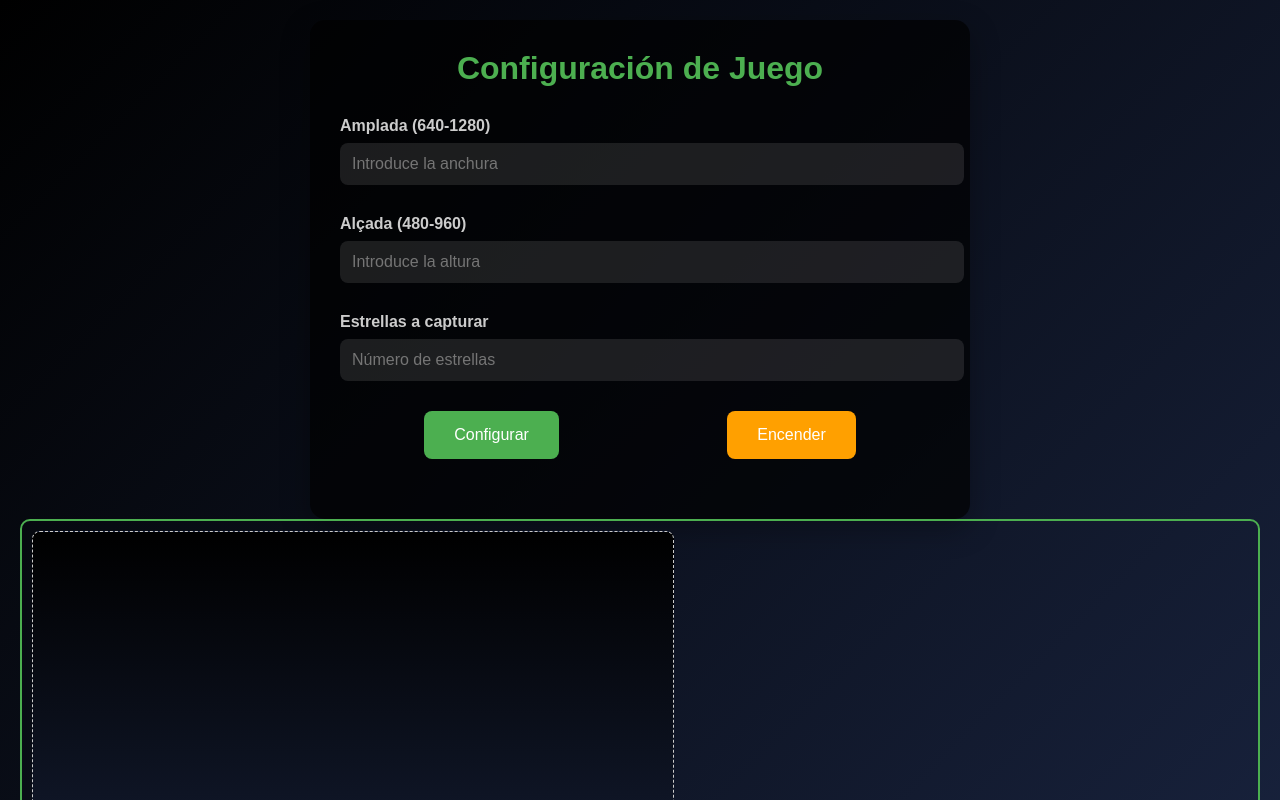
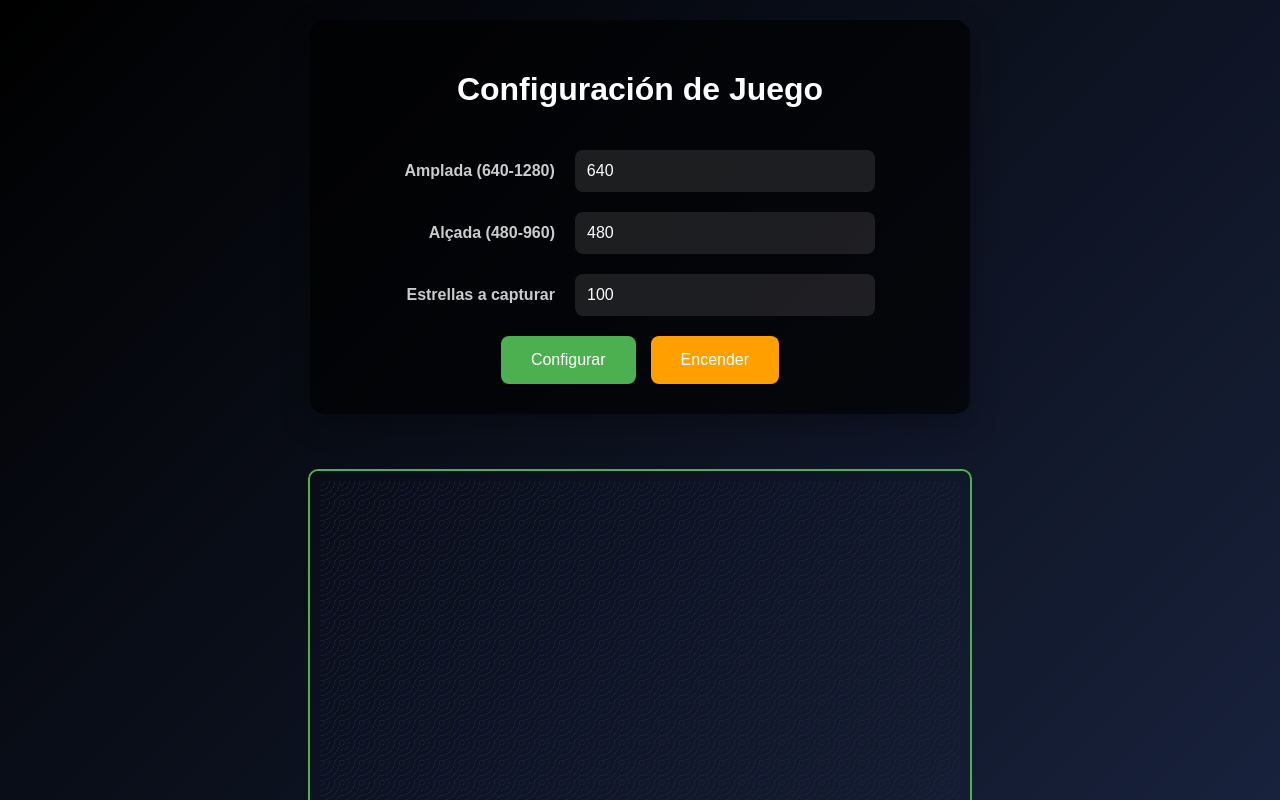
Before and after one commit to Christian270304/Stars-Hunters, a website: page public/admin.html in a window 1280 px wide. Both pictures are taken after a click on the button "Configurar". Shown: the top 800 px of the page. Drawn offline with nearby package versions, Linux system fonts and the light colour scheme; no server answers.

Commit message:
Add admin panel with configuration options and enhance socket connection handling

```diff
--- a/public/admin.html
+++ b/public/admin.html
@@ -7,24 +7,27 @@
     <title>Panel de Admin - Star Hunter</title>
 </head>
 <body>
+    <body>
         <div class="admin-container">
+
+
             <div class="admin-header">
                 <h1>Configuración de Juego</h1>
             </div>
 
             <div class="form-group">
-            <label for="amplada">Amplada (640-1280)</label>
-            <input type="number" min="640" max="1280" id="amplada" placeholder="Introduce la anchura" required>
+                <label for="width">Amplada (640-1280)</label>
+                <input type="number" min="640" max="1280" id="width" value="640" required>
             </div>
 
             <div class="form-group">
-            <label for="alçada">Alçada (480-960)</label>
-            <input type="number" min="480" max="960" id="alçada" placeholder="Introduce la altura" required>
+                <label for="height">Alçada (480-960)</label>
+                <input type="number" min="480" max="960" id="height" value="480" required>
             </div>
 
             <div class="form-group">
                 <label for="estrellas">Estrellas a capturar</label>
-            <input type="number" id="estrellas" placeholder="Número de estrellas" required>
+                <input type="number" id="estrellas" value="100" required>
             </div>
 
             <div class="button-group">
@@ -36,5 +39,9 @@
         <div class="canvas-container">
             <canvas id="gameCanvas" width="640" height="480"></canvas>
         </div>
+
+
+    <script src="http://localhost:3000/socket.io/socket.io.js"></script>
+    <script src="js/admin.js"></script>
 </body>
 </html>
--- a/public/css/admin.css
+++ b/public/css/admin.css
@@ -5,57 +5,57 @@ body {
     margin: 0;
     padding: 20px;
     min-height: 100vh;
+    display: flex;
+    flex-direction: column;
+    align-items: center;
+    gap: 30px;
 }
 
 .admin-container {
     background: rgba(0, 0, 0, 0.7);
     padding: 30px;
     border-radius: 15px;
+    width: 100%;
     max-width: 600px;
-    margin: 0 auto;
     box-shadow: 0 10px 30px rgba(0,0,0,0.3);
-}
-
-.admin-header {
-    text-align: center;
-    margin-bottom: 30px;
-}
-
-.admin-header h1 {
-    color: #4CAF50;
-    font-size: 32px;
-    margin: 0;
+    display: flex;
+    flex-direction: column;
+    gap: 20px;
+    align-items: center;
 }
 
 .form-group {
-    margin-bottom: 20px;
+    display: grid;
+    grid-template-columns: 1fr 2fr;
+    gap: 20px;
+    align-items: center;
 }
 
 .form-group label {
-    display: block;
-    margin-bottom: 8px;
+    min-width: 150px;
     color: #ccc;
     font-weight: bold;
+    text-align: right;
 }
 
 .form-group input {
-    width: 100%;
     padding: 12px;
     background: rgba(255, 255, 255, 0.1);
     border: none;
     border-radius: 8px;
     color: #fff;
     font-size: 16px;
-    margin-bottom: 10px;
+    transition: border-color 0.3s;
 }
 
 .button-group {
     display: flex;
-    justify-content: space-around;
-    margin-bottom: 30px;
+    justify-content: flex-end;
+    gap: 15px;
 }
 
-.config-button {
+.config-button,
+.start-button {
     padding: 15px 30px;
     background: #4CAF50;
     color: #fff;
@@ -63,18 +63,11 @@ body {
     border-radius: 8px;
     cursor: pointer;
     font-size: 16px;
-    transition: all 0.3s ease;
+    transition: background 0.3s ease;
 }
 
 .start-button {
-    padding: 15px 30px;
     background: #FFA000;
-    color: #fff;
-    border: none;
-    border-radius: 8px;
-    cursor: pointer;
-    font-size: 16px;
-    transition: all 0.3s ease;
 }
 
 .config-button:hover {
@@ -86,23 +79,23 @@ body {
 }
 
 .canvas-container {
+    display: flex;
+    align-items: center;
+    justify-content: center;
     border: 2px solid #4CAF50;
     padding: 10px;
     border-radius: 10px;
     margin-bottom: 20px;
+    margin-top: 2%;
+    width: fit-content; /* Se ajustará al tamaño del canvas */
+    height: fit-content;
 }
 
 canvas {
-    border: 1px dashed #ccc;
+    width: 100%;
+    height: auto;
+    display: block;
     border-radius: 8px;
-    background: linear-gradient(to bottom, #000, #1a2542);
+    background: repeating-radial-gradient(circle at 0 0, transparent, transparent 4px, #1a2542 5px);
+    background-size: 20px 20px;
 }
-
-.result-message {
-    margin-top: 10px;
-    padding: 15px;
-    background: rgba(0, 0, 0, 0.5);
-    border-radius: 8px;
-    text-align: center;
-    display: none;
-}
--- /dev/null
+++ b/public/js/admin.js
@@ -0,0 +1,41 @@
+const urlParams = new URLSearchParams(window.location.search);
+const namespace = urlParams.get('namespace');
+const socket = io(`http://localhost:3000${namespace}`, {  upgrade: true });
+
+const configButton = document.getElementById('configurar');
+
+
+socket.on('connect', () => {
+    console.log('Conectado al servidor');
+    socket.emit('rol', 'Admin');
+});
+
+configButton.addEventListener('click', function() {
+    const width = parseInt(document.getElementById('width').value, 10);
+    const height = parseInt(document.getElementById('height').value, 10);
+    const canvas = document.getElementById('gameCanvas');
+    const canvasContainer = document.querySelector('.canvas-container');
+    const ctx = canvas.getContext('2d');
+
+        // Guardar el contenido actual antes de cambiar el tamaño
+        const imageData = ctx.getImageData(0, 0, canvas.width, canvas.height);
+
+        // Ajustar el tamaño del contenedor
+        if (width >= 640 && width <= 1280) {
+            canvas.width = width;
+            canvasContainer.style.width = `${width}px`;
+        } else {
+            alert('El valor debe estar entre 640 y 1280');
+        }
+        if ( height >= 480 && height <= 960) {
+            canvas.height = height;
+            canvasContainer.style.height = `${height}px`;
+        } else {
+            alert('El valor debe estar entre 480 y 960');
+        }
+        // Restaurar el contenido del canvas
+        ctx.putImageData(imageData, 0, 0);
+
+
+        socket.emit('config', { width, height });
+});
```
Also changed, not shown: public/js/socket.js (+6 -1 lines), server/server.js (+63 -44 lines). Lines whose indentation alone changed are shown as unchanged.
